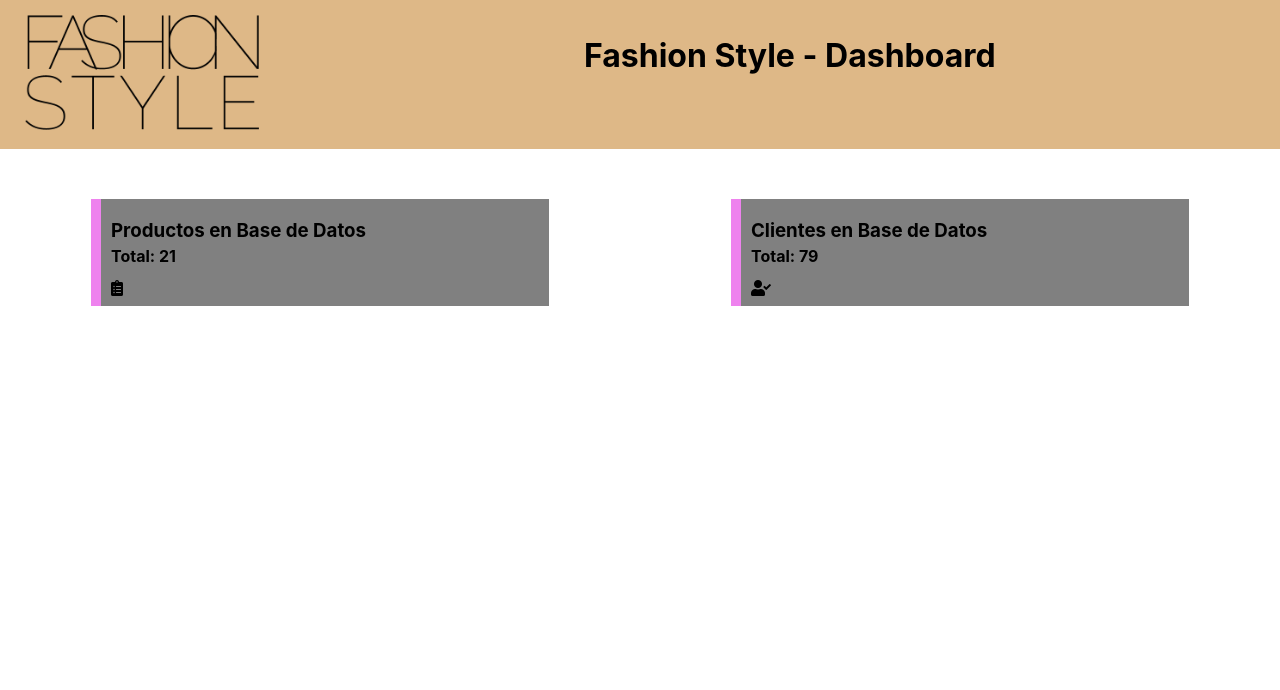
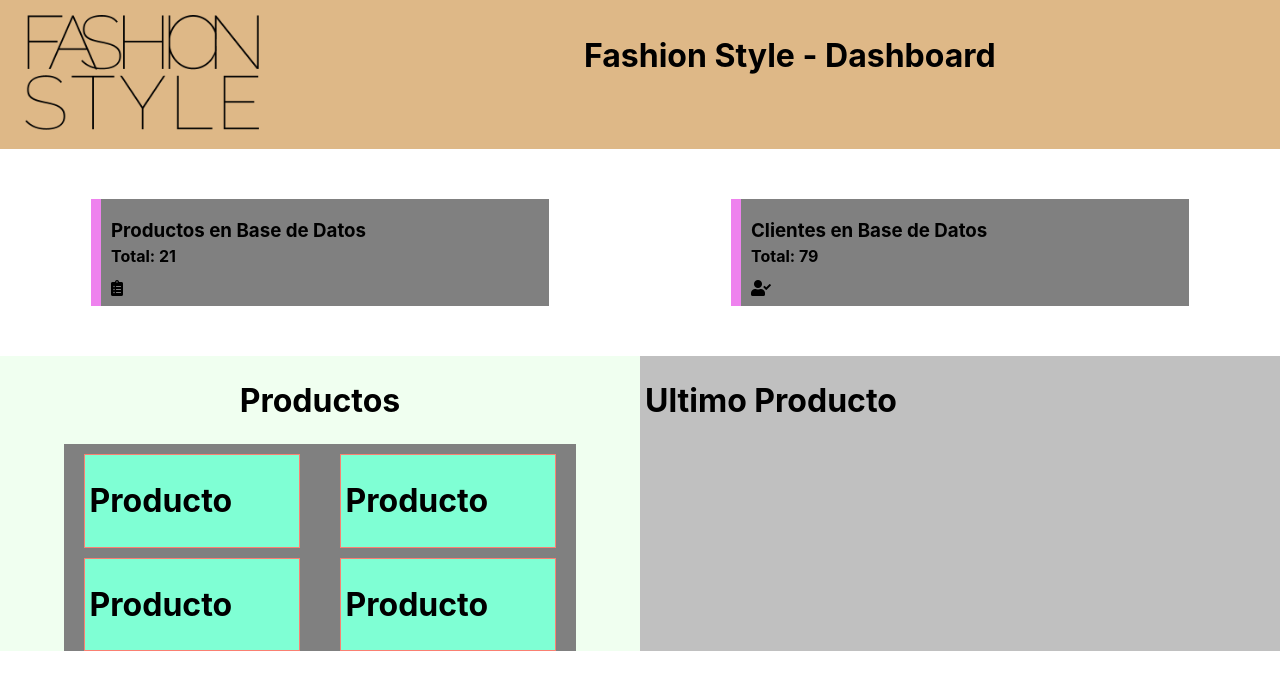
Before and after one commit to msalperin/dashboard-react, a React (Create React App) app in the folder fashion-app/: page / in a window 1280 px wide. Shown: the top 690 px of the page. Built offline with nearby package versions, Linux system fonts and the light colour scheme.

Commit message:
mas avances

```diff
--- a/fashion-app/src/App.css
+++ b/fashion-app/src/App.css
@@ -22,8 +22,59 @@
   margin-top: 15px;
 }
 
+.productos-container{
+  width: 100%;
+  display: flex;
+  flex-wrap: wrap;
+  flex-direction: row;
+}
+
+.tablaProductos-container{
+  width: 50%;
+  background-color: honeydew;
+  display: flex;
+  flex-wrap: wrap;
+  flex-direction: row;
+
+}
+
+.ultimoProducto-container{
+  width: 50%;
+  background-color: silver;
+}
+
+.tablaProductos{
+  width: 80%;
+  background-color: gray;
+  margin: auto;
+  display: flex;
+  flex-wrap: wrap;
+  flex-direction: row;
+
+}
+
+.tarjetas-tablaProducto{
+  width: 40%;
+  margin: auto;
+  margin-top: 10px;
+  padding: 5px;
+  display: flex;
+  flex-wrap: wrap;
+  flex-direction: row;
+  background-color: aquamarine;
+  border: 1px solid salmon;
+}
+
+
 h1{
   color: black;
+}
+
+.titulo-centrado{
+  margin:auto;
+  margin-top: 3%;
+  margin-bottom: 3%;
+  padding: 5px;
 }
 
 h2{
--- /dev/null
+++ b/fashion-app/src/components/ContainerProductos.js
@@ -0,0 +1,20 @@
+import React from "react";
+import TablaProductos from "./TablaProductos";
+import UltimoProducto from "./UltimoProducto";
+
+
+function ContainerProductos(){
+
+    return (
+
+        <div className="productos-container">
+
+              <TablaProductos></TablaProductos>
+              <UltimoProducto></UltimoProducto>
+
+        </div>
+    )
+
+}
+
+export default ContainerProductos;
--- a/fashion-app/src/components/DashboardContainer.js
+++ b/fashion-app/src/components/DashboardContainer.js
@@ -1,5 +1,6 @@
 import React from "react";
 import ContainerTarjetas from "./ContainerTarjetas";
+import ContainerProductos from "./ContainerProductos";
 
 
 function DashboardContainer(){
@@ -9,6 +10,7 @@ function DashboardContainer(){
         <div className="dashboard-container">
 
             <ContainerTarjetas></ContainerTarjetas>
+            <ContainerProductos></ContainerProductos>
 
         </div>
 
--- /dev/null
+++ b/fashion-app/src/components/Productos.js
@@ -0,0 +1,19 @@
+import React from "react";
+
+
+
+function Productos(props){
+
+    return (
+
+        <div className="tarjetas-tablaProducto">
+
+            <h1>Producto</h1>
+
+        </div>
+
+    )
+
+}
+
+export default Productos;
--- /dev/null
+++ b/fashion-app/src/components/TablaProductos.js
@@ -0,0 +1,33 @@
+import React from "react";
+import Productos from "./Productos";
+
+
+
+let productosTotal = ["Aros de Plata", "Anillo", "Cadena", "Collar"]
+
+function TablaProductos(){
+
+    return (
+
+        <div className="tablaProductos-container">
+
+           <h1 className="titulo-centrado">Productos</h1>
+
+           <div className="tablaProductos">
+
+                {productosTotal.map( (product, i) => {
+
+                   return <Productos {...product} key={i}/>
+
+            })}
+
+
+
+           </div>
+
+        </div>
+    )
+
+}
+
+export default TablaProductos;
--- /dev/null
+++ b/fashion-app/src/components/UltimoProducto.js
@@ -0,0 +1,19 @@
+import React from "react";
+
+
+
+function UltimoProducto(){
+
+    return (
+
+        <div className="ultimoProducto-container">
+
+              <h1 className="titulo-centrado">Ultimo Producto</h1>
+
+
+        </div>
+    )
+
+}
+
+export default UltimoProducto;
```
